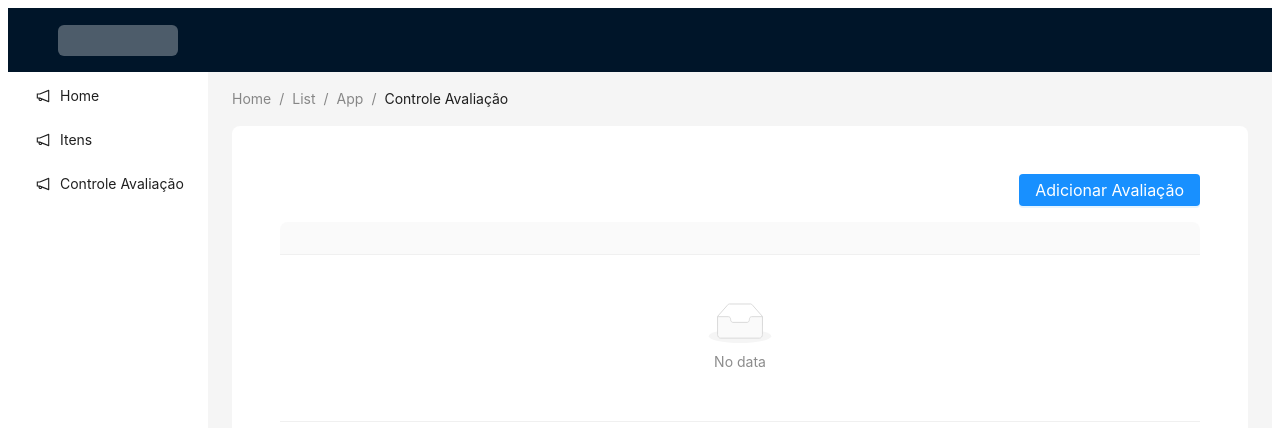
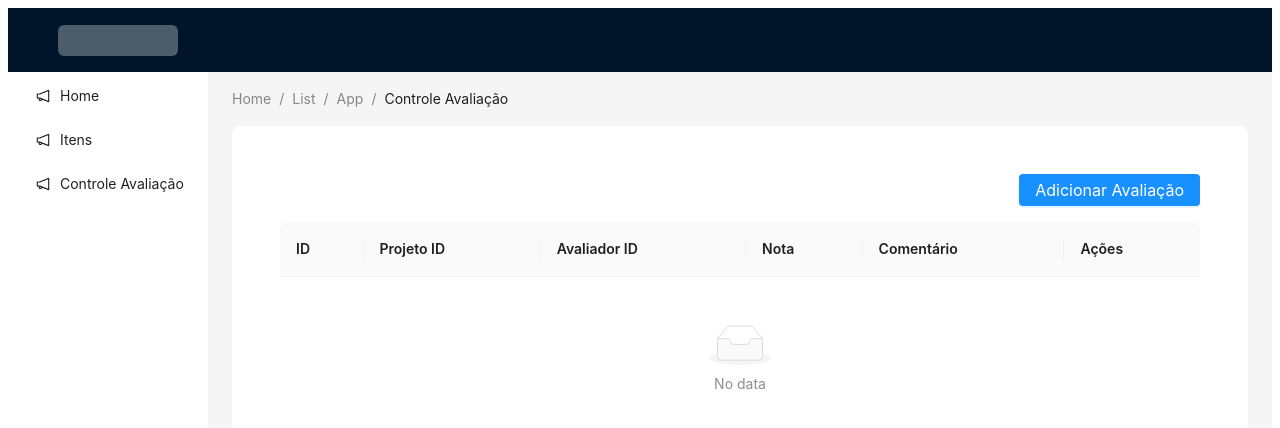
Before and after one commit to Fabrica-Unisales/pie-manager-front, a Next.js app: page /controleAvaliacoes in a window 1280 px wide. Shown: the top 428 px of the page. Built offline with nearby package versions, Linux system fonts and the light colour scheme; what @ant-design/nextjs-registry would draw is missing.

Commit message:
adição de coluna controle de avaliação e funcionalidade excluir

```diff
--- a/src/statics/tableMocks/index.js
+++ b/src/statics/tableMocks/index.js
@@ -50,4 +50,52 @@ const columns = [
   },
 ];
 
-export {columns};
+const controleAvaliacoesColumns = [
+  {
+    title: 'ID',
+    dataIndex: 'id',
+    key: 'id',
+  },
+  {
+    title: 'Projeto ID',
+    dataIndex: 'projeto_id',
+    key: 'projeto_id',
+  },
+  {
+    title: 'Avaliador ID',
+    dataIndex: 'avaliador_id',
+    key: 'avaliador_id',
+  },
+  {
+    title: 'Nota',
+    dataIndex: 'nota',
+    key: 'nota',
+  },
+  {
+    title: 'Comentário',
+    dataIndex: 'comentario',
+    key: 'comentario',
+    render: (text) => text || '-',
+  },
+  {
+    title: 'Ações',
+    key: 'action',
+    render: (_, record) => (
+      <Space size="middle">
+        <a href={`/controleAvaliacoes/${record.id}`}>Editar</a>
+        <a
+        onClick={() => {
+          const saved = JSON.parse(localStorage.getItem('controleAvaliacao')) || { data: [] };
+          const atualizados = saved.data.filter((item) => item.id !== record.id);
+          localStorage.setItem('controleAvaliacao', JSON.stringify({ ...saved, data: atualizados }));
+          window.location.reload();
+        }}
+      >
+        Excluir
+      </a>
+      </Space>
+    ),
+  },
+];
+
+export { columns, controleAvaliacoesColumns };
```
